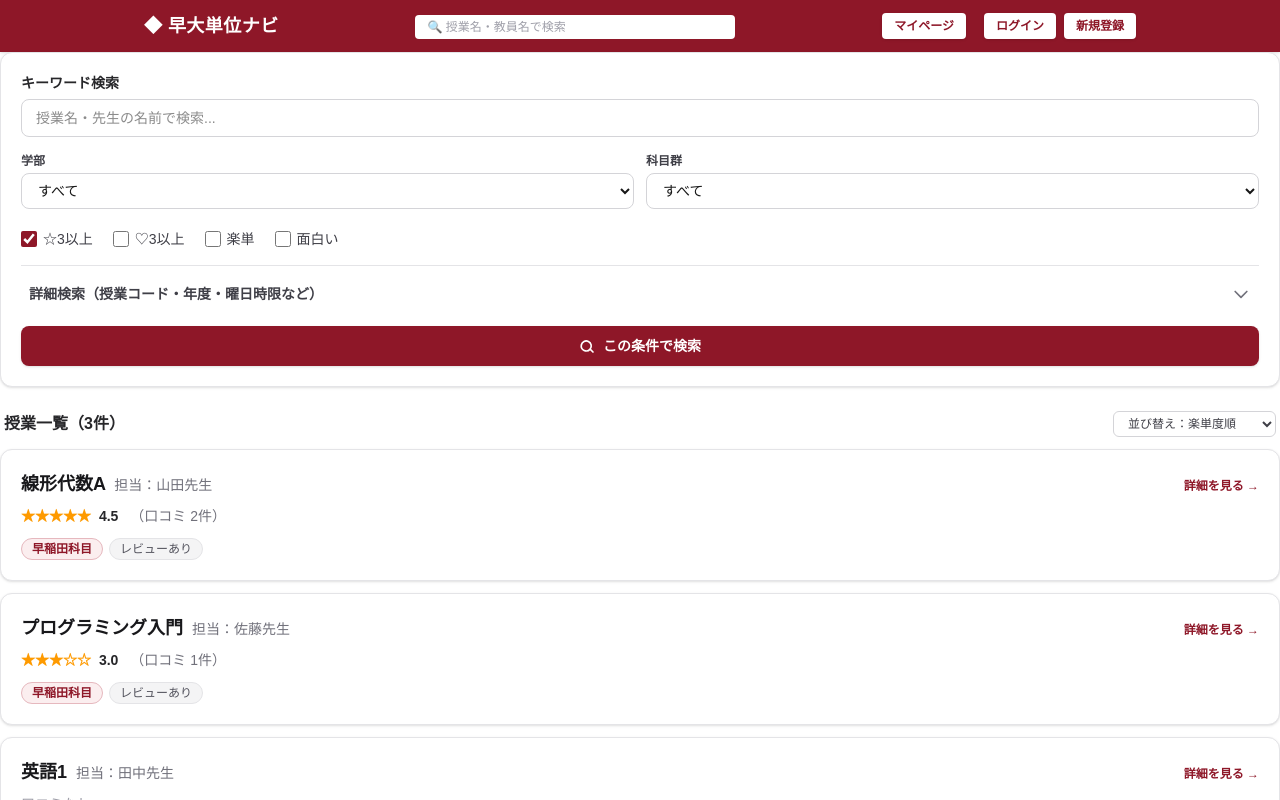
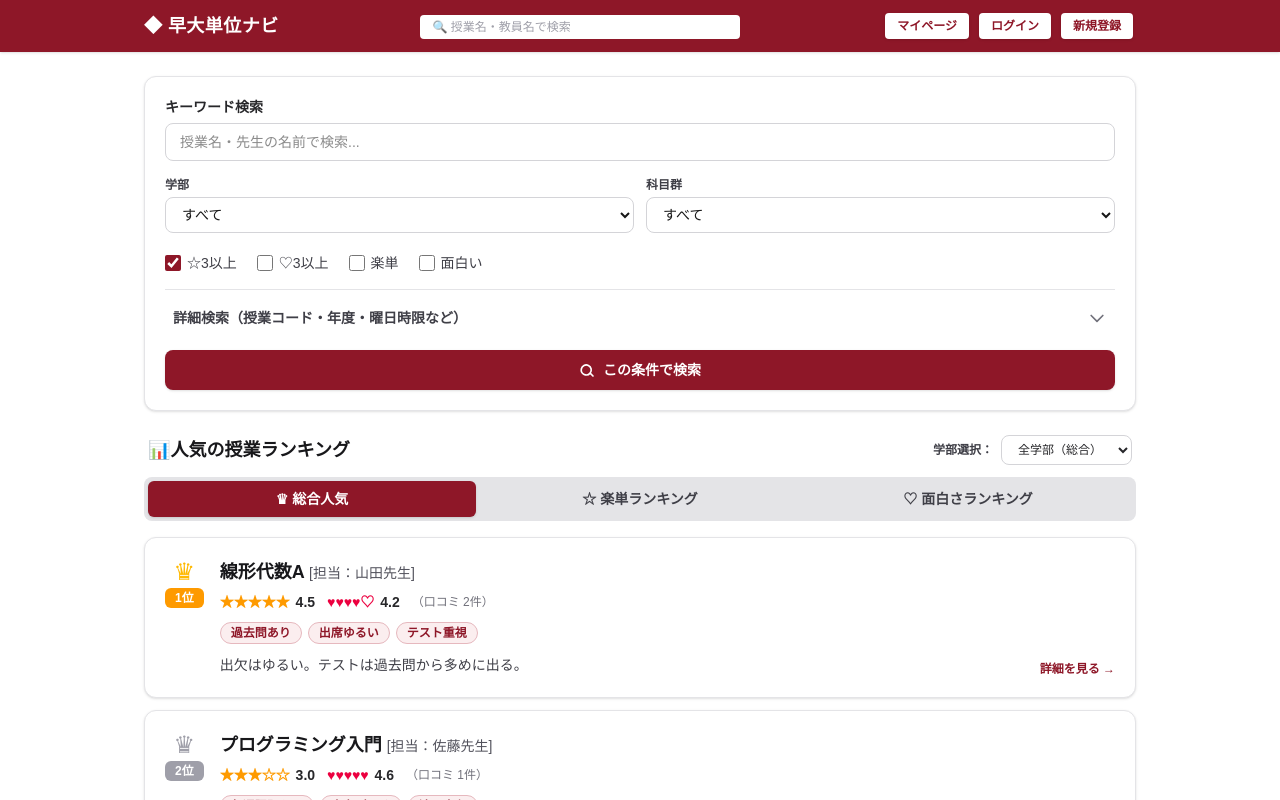
Before and after one commit to winc1980/phase3-teamA, a Next.js app: page / in a window 1280 px wide. Shown: the top 800 px of the page. Built offline with nearby package versions, Linux system fonts and the light colour scheme.

Commit message:
ランキングを追加

```diff
--- a/src/app/layout.tsx
+++ b/src/app/layout.tsx
@@ -29,18 +29,18 @@ export default function RootLayout({ children }: LayoutProps<"/">) {
 
             {/* ヘッダーの右にあるログインボタンなどを追加 */}
 
-            <div className="flex items-center gap-2 text-xs font-bold">
-              <Link href="/mypage" className="cursor-pointer rounded px-2.5 py-1.5 hover:bg-white/10">
+            <div className="flex items-center gap-1 text-xs font-bold">
+              <Link href="/mypage" className="cursor-pointer rounded px-0.75 py-1.5 hover:bg-white/10">
                 <span className="cursor-pointer rounded bg-white px-3 py-1.5 text-[#8e1728] shadow-sm">
                 マイページ
                 </span>
               </Link>
-              <Link href="/login">
+              <Link href="/login" className="cursor-pointer rounded px-0.75 py-1.5 hover:bg-white/10">
                 <span className="cursor-pointer rounded bg-white px-3 py-1.5 text-[#8e1728] shadow-sm">
                   ログイン
                 </span>
               </Link>
-              <Link href="/register">
+              <Link href="/register" className="cursor-pointer rounded px-0.75 py-1.5 hover:bg-white/10">
                 <span className="cursor-pointer rounded bg-white px-3 py-1.5 text-[#8e1728] shadow-sm">
                   新規登録
                 </span>
@@ -50,7 +50,7 @@ export default function RootLayout({ children }: LayoutProps<"/">) {
         </header>
 
         {/* メイン画面（ここに page.tsx の中身が入る） */}
-        <main className="mx-auto w-full flex-1 px-0 pb-0">
+        <main className="mx-auto w-full max-w-5xl flex-1 px-4 py-6">
           {children}
         </main>
       </body>
--- a/src/app/page.tsx
+++ b/src/app/page.tsx
@@ -27,7 +27,7 @@ export default function Home() {
             />
           </div>
 
-          {/* 学部・科目群・曜日時限*/}
+          {/* 学部・科目群・曜日時限　*/}
           <div className="grid grid-cols-1 gap-3 sm:grid-cols-2">
             <div>
               <label
@@ -248,7 +248,7 @@ export default function Home() {
                         type="button"
                         className="flex items-center gap-1 font-bold text-amber-700 hover:underline"
                       >
-                        <span>✓ すべて選択</span>
+                        <span>× 選択をリセット</span>
                       </button>
                     </div>
 
@@ -337,55 +337,137 @@ export default function Home() {
         </div>
       </section>
 
-      {/*  授業一覧エリア */}
+      {/* ランキング表示 */}
       <section className="space-y-3">
-        <div className="flex items-center justify-between px-1">
-          <h2 className="text-base font-bold text-zinc-800">
-            授業一覧（{courses.length}件）
+        <div className="flex flex-wrap items-center justify-between gap-2 px-1">
+          <h2 className="text-lg font-bold text-zinc-900">
+            📊人気の授業ランキング
           </h2>
+
+          <div className="flex items-center gap-2">
+            <label
+              htmlFor="ranking-department"
+              className="text-xs font-bold text-zinc-700"
+            >
+              学部選択：
+            </label>
             <select
-            aria-label="並び替え"
-            className="rounded-md border border-zinc-300 bg-white px-2.5 py-1 text-xs text-zinc-700"
+              id="ranking-department"
+              className="rounded-lg border border-zinc-300 bg-white px-3 py-1.5 text-xs font-medium text-zinc-800 focus:border-[#8e1728] focus:outline-none"
             >
-            <option>並び替え：楽単度順</option>
-            <option>並び替え：口コミ数順</option>
-            <option>並び替え：新着順</option>
+              <option>全学部（総合）</option>
+              <option>政治経済学部</option>
+              <option>法学部</option>
+              <option>商学部</option>
+              <option>基幹理工学部</option>
+              <option>創造理工学部</option>
+              <option>先進理工学部</option>
             </select>
           </div>
+        </div>
 
-        <ul className="grid grid-cols-1 gap-3">
-          {courses.map((course) => {
+        {/* 切り替えタブ（総合人気 / 楽単ランキング / 面白さ順） */}
+        <div className="grid grid-cols-3 overflow-hidden rounded-lg bg-zinc-200 p-1 text-xs font-bold sm:text-sm">
+          <button
+            type="button"
+            className="rounded-md bg-[#8e1728] py-2 text-white shadow-sm"
+          >
+            ♛ 総合人気
+          </button>
+          <button
+            type="button"
+            className="rounded-md py-2 text-zinc-700 hover:bg-zinc-300/60"
+          >
+            ☆ 楽単ランキング
+          </button>
+          <button
+            type="button"
+            className="rounded-md py-2 text-zinc-700 hover:bg-zinc-300/60"
+          >
+            ♡ 面白さランキング
+          </button>
+        </div>
+
+        {/* ランキングカード一覧 */}
+        <ul className="grid grid-cols-1 gap-3 pt-1">
+          {courses.map((course, index) => {
+            const rank = index + 1;
             const avg = averageEasy(course);
+
+            const funScores = [4.2, 4.6, 2.5];
+            const funAvg = funScores[index % funScores.length];
+            const fullHearts = Math.round(funAvg);
+            const heartMarks =
+              "♥".repeat(fullHearts) + "♡".repeat(5 - fullHearts);
+
+            const courseTagsList = [
+              ["過去問あり", "出席ゆるい", "テスト重視"],
+              ["毎週課題あり", "実力がつく", "演習中心"],
+              ["期末試験難", "出席必須", "語学必修"],
+            ];
+            const tags = courseTagsList[index % courseTagsList.length];
+
+            const badgeColor =
+              rank === 1
+                ? "bg-amber-500 text-white"
+                : rank === 2
+                  ? "bg-zinc-400 text-white"
+                  : rank === 3
+                    ? "bg-amber-700 text-white"
+                    : "bg-zinc-200 text-zinc-700";
+
+            const crownColor =
+              rank === 1
+                ? "text-amber-400"
+                : rank === 2
+                  ? "text-zinc-400"
+                  : rank === 3
+                    ? "text-amber-700"
+                    : "text-zinc-300";
+
             return (
               <li key={course.id}>
                 <Link
                   href={`/courses/${course.id}`}
-                  className="block rounded-xl border border-zinc-200 bg-white p-5 shadow-sm transition hover:border-[#8e1728] hover:shadow-md"
+                  className="flex items-start gap-4 rounded-xl border border-zinc-200 bg-white p-5 shadow-sm transition hover:border-[#8e1728] hover:shadow-md"
                 >
-                  {/* 授業名と先生の名前 */}
-                  <div className="flex flex-wrap items-baseline justify-between gap-2">
-                    <div className="text-lg font-bold text-zinc-900">
-                      {course.name}{" "}
-                      <span className="ml-1 text-sm font-normal text-zinc-500">
-                        担当：{course.teacher}
+                  <div className="flex flex-col items-center justify-center pt-0.5">
+                    <span className={`text-2xl leading-none ${crownColor}`}>
+                      ♛
                     </span>
-                    </div>
-                    <span className="text-xs font-bold text-[#8e1728]">
-                      詳細を見る →
+                    <span
+                      className={`mt-1 whitespace-nowrap rounded-md px-2.5 py-0.5 text-xs font-bold ${badgeColor}`}
+                    >
+                      {rank}位
                     </span>
                   </div>
 
-                  {/* 星評価と口コミ件数 */}
-                  <div className="mt-2 flex items-center gap-3 text-sm">
+                  <div className="min-w-0 flex-1">
+                    <div className="flex flex-wrap items-baseline justify-between gap-2">
+                      <div className="text-base font-bold text-zinc-900 sm:text-lg">
+                        {course.name}{" "}
+                        <span className="text-xs font-normal text-zinc-600 sm:text-sm">
+                          [担当：{course.teacher}]
+                        </span>
+                      </div>
+                    </div>
+
+                    <div className="mt-1.5 flex flex-wrap items-center gap-3 text-sm">
                       {course.reviews.length > 0 ? (
                         <>
                           <span className="font-bold text-amber-500">
                             {stars(avg)}{" "}
-                          <span className="ml-1 text-zinc-800">
+                            <span className="ml-0.5 text-zinc-800">
                               {avg.toFixed(1)}
                             </span>
                           </span>
-                        <span className="text-zinc-500">
+                          <span className="font-bold text-rose-600">
+                            {heartMarks}{" "}
+                            <span className="ml-0.5 text-zinc-800">
+                              {funAvg.toFixed(1)}
+                            </span>
+                          </span>
+                          <span className="text-xs text-zinc-500">
                             （口コミ {course.reviews.length}件）
                           </span>
                         </>
@@ -394,16 +476,28 @@ export default function Home() {
                       )}
                     </div>
 
-                  {/* タグ風デザイン */}
-                  <div className="mt-3 flex flex-wrap gap-1.5">
-                    <span className="rounded-full border border-[#e6b8be] bg-[#fbeeef] px-2.5 py-0.5 text-xs font-bold text-[#8e1728]">
-                      早稲田科目
+                    <div className="mt-2.5 flex flex-wrap gap-1.5">
+                      {tags.map((tag) => (
+                        <span
+                          key={tag}
+                          className="rounded-full border border-[#e6b8be] bg-[#fbeeef] px-2.5 py-0.5 text-xs font-bold text-[#8e1728]"
+                        >
+                          {tag}
                         </span>
-                    {course.reviews.length > 0 && (
-                      <span className="rounded-full border border-zinc-200 bg-zinc-100 px-2.5 py-0.5 text-xs font-medium text-zinc-600">
-                        レビューあり
+                      ))}
+                    </div>
+                    <div className="mt-2.5 flex items-end justify-between gap-3">
+                      {course.reviews.length > 0 ? (
+                        <p className="line-clamp-2 text-xs leading-relaxed text-zinc-700 sm:text-sm">
+                          {course.reviews[0].text}
+                        </p>
+                      ) : (
+                        <span />
+                      )}
+                      <span className="shrink-0 text-xs font-bold text-[#8e1728]">
+                        詳細を見る →
                       </span>
-                    )}
+                    </div>
                   </div>
                 </Link>
               </li>
--- a/src/data/dummy.ts
+++ b/src/data/dummy.ts
@@ -45,7 +45,7 @@ export const courses: Course[] = [
     faculty: "基幹",
     day: "月",
     period: 2,
-    reviews: [],
+    reviews: [{ id: 2, easy: 2, text: "期末試験が難しい。単位が来れば御の字。", helpful: 1 }],
   },
 ];
 
```
Lines whose indentation alone changed are shown as unchanged.
